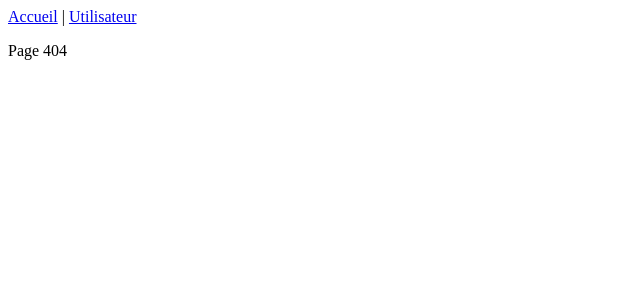
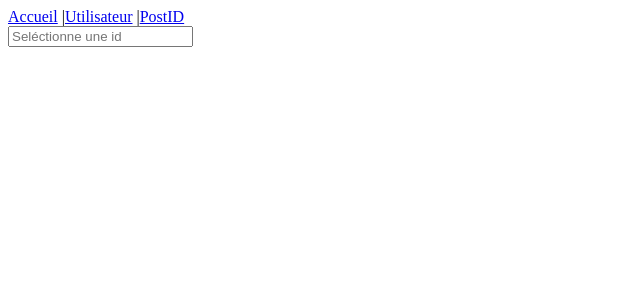
Before and after one commit to evan-azemard/cours-react-3wa, a React (Vite) app: page /posts/1 in a window 1280 px wide. Before the commit this address had no page. Shown: the top 300 px of the page, without its empty margins (0-640 px from the left). Built offline with nearby package versions, Linux system fonts and the light colour scheme.

Commit message:
feat/postsId

```diff
--- a/src/App.jsx
+++ b/src/App.jsx
@@ -2,6 +2,7 @@ import { BrowserRouter,Route, Routes } from "react-router-dom";
 import { Home } from "./components/Pages/Home.jsx";
 import { Navbar } from "./components/Navbar.jsx";
 import { Users } from "./components/Pages/Users.jsx";
+import { Posts } from "./components/Pages/Posts.jsx";
 
 function App() {
 
@@ -11,6 +12,8 @@ function App() {
             <Routes>
                 <Route path='/' Component={Home}/>
                 <Route path='users' Component={Users} />
+                <Route path='posts/:id' Component={Posts} />
+
                 <Route path='*' element={<p>Page 404</p>} />
             </Routes>
         </BrowserRouter>
--- a/src/components/Navbar.jsx
+++ b/src/components/Navbar.jsx
@@ -2,6 +2,8 @@ import { Link } from "react-router-dom";
 
 export const Navbar = () => {
 	return <>
-		<Link to='/'>Accueil</Link> | <Link to='/users'>Utilisateur</Link>
+		<Link to='/'>Accueil</Link> |
+		<Link to='/users'>Utilisateur</Link> |
+		<Link to='/posts/:postId'>PostID</Link>
 	</>
 }
--- /dev/null
+++ b/src/components/Pages/Posts.jsx
@@ -0,0 +1,41 @@
+import { useEffect,useState } from "react";
+import axios from "axios";
+
+export const Posts = () => {
+	const [data, setData] = useState([]);
+	const [id, setId] = useState('');
+
+	useEffect(() => {
+		const fetchData = async () => {
+			if(id){
+				try{
+					const response = await axios.get(`https://jsonplaceholder.org/posts/${id}`)
+					setData(response.data);
+					console.log(data);
+				}catch(e){
+					console.log(e.message);
+				}
+			}
+		}
+
+		fetchData();
+	}, [id])
+
+
+	return <>
+		<form>
+			<input
+				onChange={(e) => setId(e.target.value)}
+				type='number'
+				placeholder='Seléctionne une id'
+				value={id}
+			/>
+		</form>
+		{data &&
+			<div>
+				<h1>{data.title}</h1>
+				<p>{data.content}</p>
+			</div>
+		}
+	</>
+}
```
